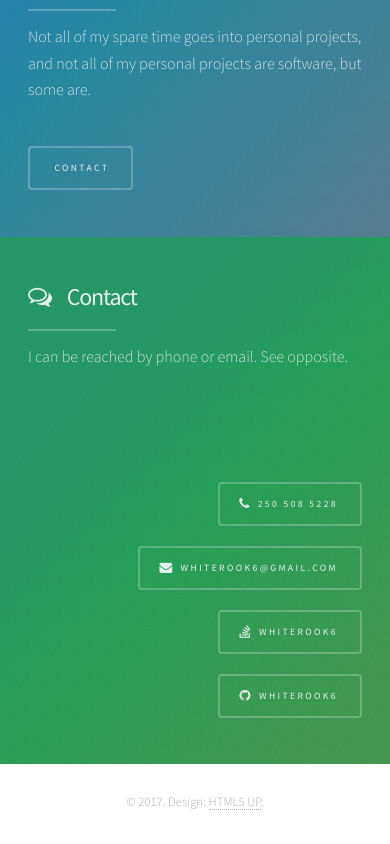
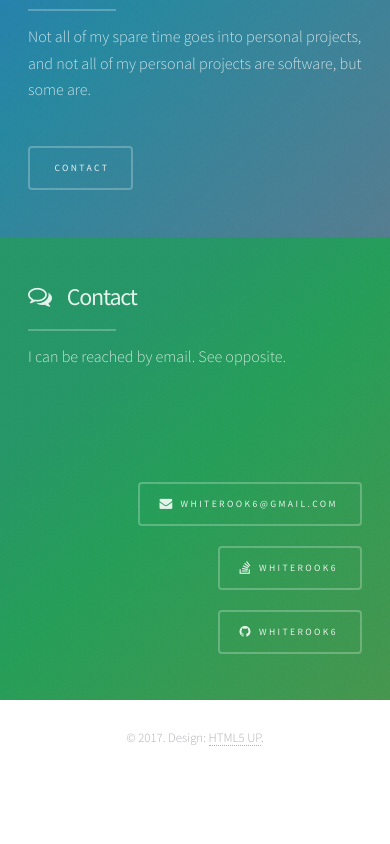
Before and after one commit to whiterook6/whiterook6.github.io, a plain HTML site: page index.html in a window 390 px wide. Shown: the part 5470-6314 px from the top of the page. After the commit the page ends 6250 px from the top, so only its background shows below. Drawn offline with Linux system fonts and the light colour scheme.

Commit message:
Update index.html
Removing phone number

```diff
--- a/index.html
+++ b/index.html
@@ -241,16 +241,11 @@
 						<section class="panel color2-alt" id="contact_target">
 							<div class="intro">
 								<h2 class="major"><span class="fa fa-comments-o"></span>Contact</h2>
-								<p>I can be reached by phone or email. See opposite.</p>
+								<p>I can be reached by email. See opposite.</p>
 							</div>
 							<div class="inner columns divided">
 								<div class="span-1-5">
 									<ul class="contact-icons color2">
-										<li>
-											<a href="tel:2505085228">
-												<span class="button icon fa-phone">250 508 5228</span>
-											</a>
-										</li>
 										<li>
 											<a href="mailto:whiterook6@gmail.com">
 												<span class="button icon fa-envelope">whiterook6@gmail.com</span>
```
